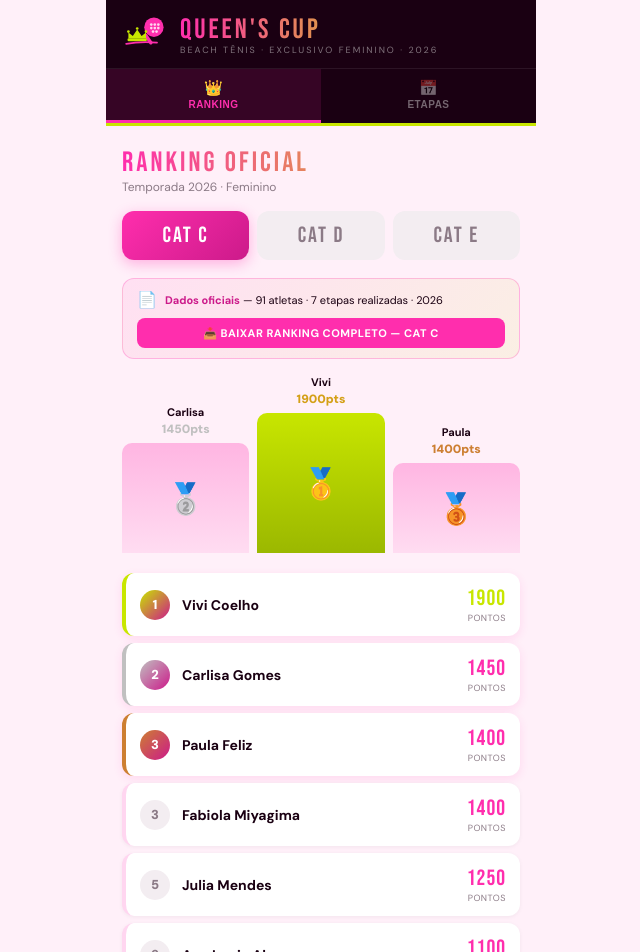
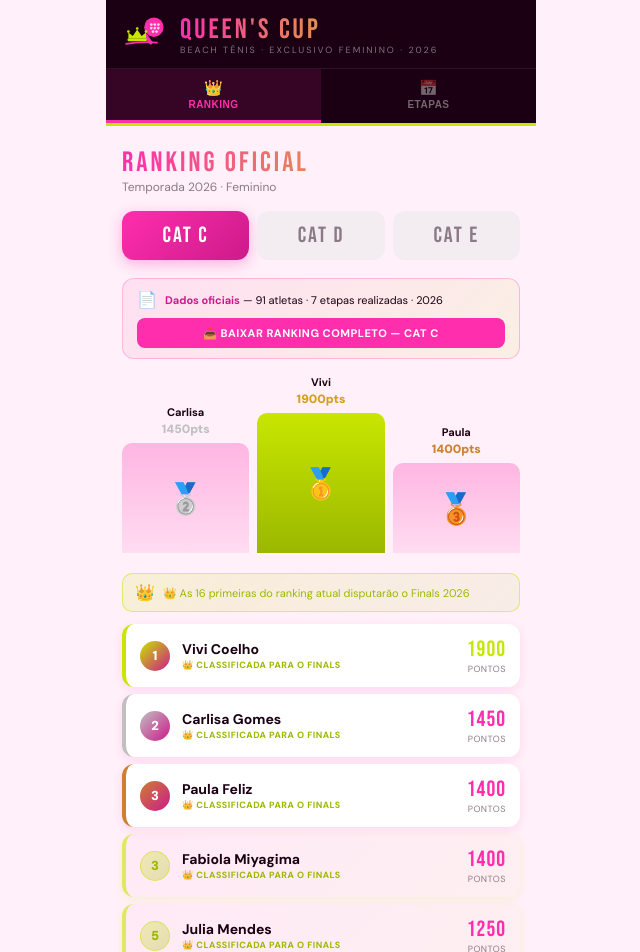
Before and after one commit to adclis/Queens-Cup, a React (Create React App) app: page / in a window 1280 px wide. Shown: the top 952 px of the page, without its empty margins (319-959 px from the left). Built offline with nearby package versions, Linux system fonts and the light colour scheme.

Commit message:
Update styling and add Finals badge in App component

```diff
--- a/src/App.jsx
+++ b/src/App.jsx
@@ -427,7 +427,7 @@ const etapas = [
   { num:8,  data:"25/jun",    local:"ARENA 3",   done:false },
   { num:9,  data:"10/jul",    local:"PAHRAGON",  done:false },
   { num:10, data:"23/jul",    local:"INOVE",     done:false },
-  { num:11, data:"27/ago",    local:"WIN ECO",   done:false },
+  { num:11, data:"27/ago",    local:"",          done:false },
   { num:12, data:"A definir", local:"",          done:false },
   { num:13, data:"A definir", local:"",          done:false },
   { num:14, data:"A definir", local:"",          done:false },
@@ -503,30 +503,37 @@ function Podium({ players }) {
 }
 
 function RankItem({ p, i }) {
+  const isFinalist = p.rank <= 16;
+  const isMedal    = i < 3;
   return (
     <div style={{
-      background: Q.bgCard,
+      background: isFinalist ? (isMedal ? Q.bgCard : `linear-gradient(135deg,${Q.pink}08,${Q.lime}08)`) : Q.bgCard,
       borderRadius:12, padding:"12px 14px",
       display:"flex", alignItems:"center", gap:12,
-      boxShadow: i<3?"0 3px 10px rgba(255,46,173,.12)":"0 1px 4px rgba(0,0,0,.05)",
-      borderLeft:`4px solid ${i===0?Q.lime:i===1?medalClr[1]:i===2?medalClr[2]:Q.border}`,
+      boxShadow: isMedal?"0 3px 10px rgba(255,46,173,.12)":isFinalist?"0 2px 8px rgba(200,230,0,.15)":"0 1px 4px rgba(0,0,0,.05)",
+      borderLeft:`4px solid ${i===0?Q.lime:i===1?medalClr[1]:i===2?medalClr[2]:isFinalist?Q.lime+"99":Q.border}`,
       marginBottom:7,
     }}>
       <div style={{
         width:30, height:30, borderRadius:"50%", flexShrink:0,
-        background: i<3
+        background: isMedal
           ? `linear-gradient(135deg,${[Q.lime,medalClr[1],medalClr[2]][i]},${Q.pinkD})`
-          : Q.grayL,
+          : isFinalist
+            ? `linear-gradient(135deg,${Q.lime}44,${Q.limeD}44)`
+            : Q.grayL,
         display:"flex", alignItems:"center", justifyContent:"center",
-        fontWeight:900, fontSize:13, color:i<3?Q.white:Q.gray,
+        fontWeight:900, fontSize:13,
+        color: isMedal?Q.white:isFinalist?Q.limeD:Q.gray,
+        border: isFinalist && !isMedal ? `1.5px solid ${Q.lime}88` : "none",
       }}>{p.rank}</div>
       <div style={{ flex:1 }}>
         <div style={{ fontWeight:700, fontSize:14, color:Q.dark }}>{p.name}</div>
+        {isFinalist && <div style={{ fontSize:9, color:Q.limeD, fontWeight:700, letterSpacing:.5, marginTop:1 }}>👑 CLASSIFICADA PARA O FINALS</div>}
       </div>
       <div style={{ textAlign:"right" }}>
         <div style={{
           fontFamily:"'Bebas Neue',sans-serif", fontSize:22, letterSpacing:1,
-          color: i===0?Q.lime:Q.pink,
+          color: i===0?Q.lime:isFinalist?Q.pink:Q.pink,
         }}>{p.pts}</div>
         <div style={{ fontSize:9, color:Q.gray, letterSpacing:.5 }}>PONTOS</div>
       </div>
@@ -590,6 +597,19 @@ function RankingTab() {
       </div>
 
       <Podium players={data.slice(0,3)} />
+
+      {/* Badge Finals */}
+      <div style={{
+        display:"flex", alignItems:"center", gap:8,
+        background:`linear-gradient(135deg,${Q.lime}22,${Q.limeD}11)`,
+        border:`1.5px solid ${Q.lime}88`, borderRadius:10,
+        padding:"8px 12px", marginBottom:12,
+      }}>
+        <span style={{fontSize:16}}>👑</span>
+        <div style={{ fontSize:11, color:Q.dark }}>
+          <span style={{color:Q.limeD}}>👑 As 16 primeiras do ranking atual disputarão o Finals 2026</span>
+        </div>
+      </div>
 
       <div>
         {data.map((p,i)=><RankItem key={i} p={p} i={i} />)}
```
